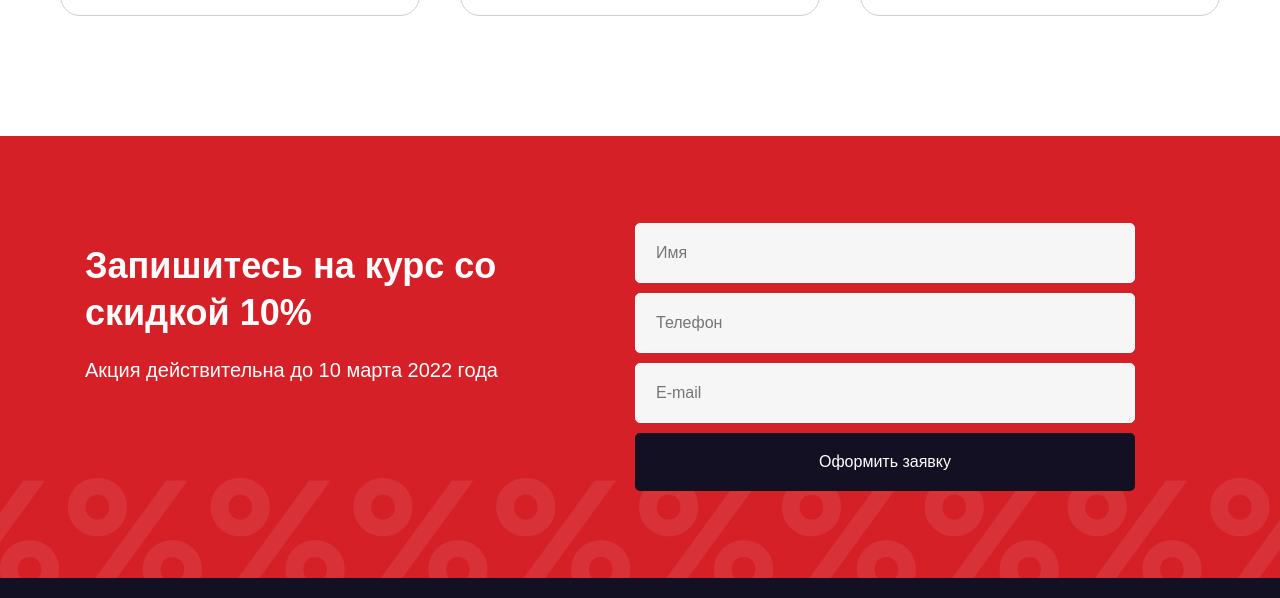
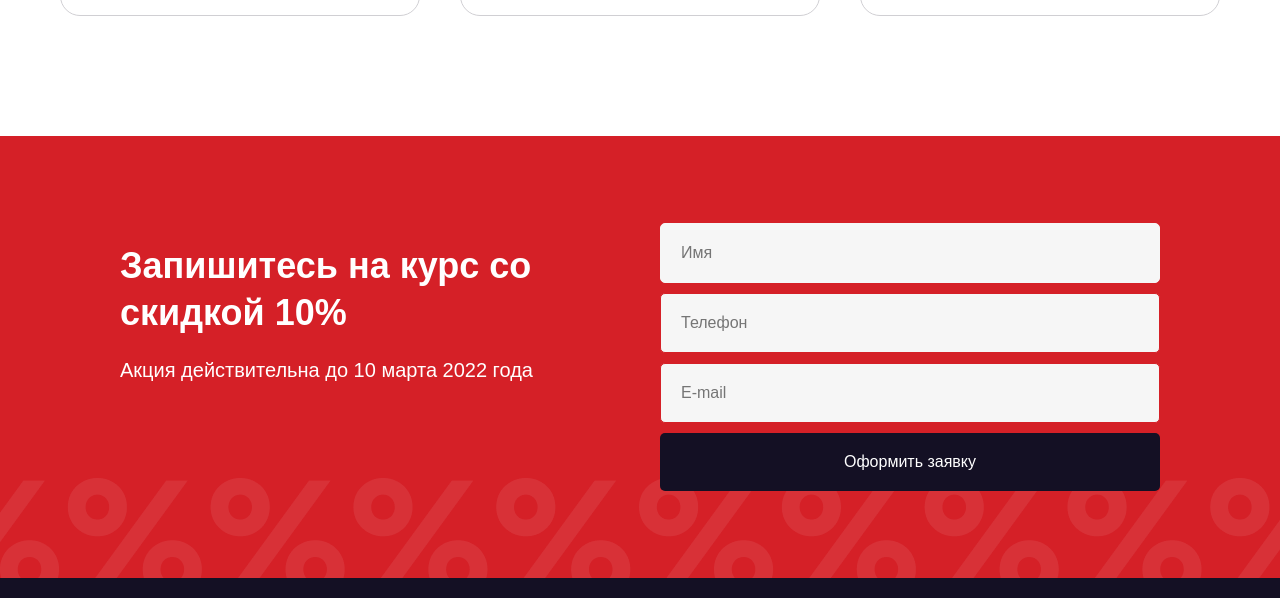
Before and after one commit to Tso1ka/BLOCK2, a website built with webpack: page src/pages/index.html in a window 1280 px wide. Shown: the part 3783-4381 px from the top of the page. Built offline with nearby package versions, Linux system fonts and the light colour scheme; a web font is replaced by a local one.

Commit message:
creating structure

```diff
--- a/src/pages/index.html
+++ b/src/pages/index.html
@@ -248,10 +248,10 @@
                   <input class="input" type="text" placeholder="Имя" />
                 </label>
                 <label>
-                  <input class="input" type="text" placeholder="Телефон" />
+                  <input class="input input--error" type="text" placeholder="Телефон" />
                 </label>
                 <label>
-                  <input class="input" type="email" placeholder="E-mail" />
+                  <input class="input input--error" type="email" placeholder="E-mail" />
                 </label>
                 <button class="form-group__button btn--dark" type="submit">Оформить заявку</button>
               </form>
--- a/src/styles/blocks/form-section.scss
+++ b/src/styles/blocks/form-section.scss
@@ -7,13 +7,13 @@
   background-repeat: repeat-x;
   background-size: auto;
   padding: 87px 0;
+  flex-wrap: nowrap;
 
   .form-section__content {
     display: flex;
     justify-content: center;
     align-items: flex-start;
     flex-wrap: wrap;
-    flex: 1;
     gap: 50px;
 
     .form-info {
@@ -25,14 +25,15 @@
       gap: 20px;
       color: $text-color-secondary;
       margin-top: 20px;
-      flex-basis: 500px;
       line-height: 1.3;
+      flex: 1;
+      min-width: 400px;
+      margin-left: 60px;
 
       &__title {
         font-weight: 600;
         font-size: 36px;
         min-width: min-content;
-
       }
 
       &__subtitle {
@@ -44,7 +45,7 @@
     .form-section__form {
       display: flex;
       flex-direction: column;
-      justify-content: center;
+      justify-content: flex-start;
       align-items: stretch;
       gap: 10px;
       flex-basis: 500px;
@@ -61,7 +62,7 @@
 
         .input {
           box-sizing: border-box;
-          border: 1px solid $controls-color-primary;
+          border: 1px solid $border-color-bg;
           background-color: $controls-bg-light;
           padding: 20px;
           border-radius: 5px;
@@ -69,11 +70,11 @@
           max-width: 100%;
 
           &:focus {
-            border-color: $border-focus;
+            border-color: $border-color-focus;
           }
 
           &--error {
-            border-color: $border-error;
+            border-color: $border-color-error;
           }
         }
       }
--- a/src/styles/variables.scss
+++ b/src/styles/variables.scss
@@ -31,5 +31,6 @@
 
 // Границы
 $border-light: 1px solid #d0cfd3;
-$border-focus: 1px solid #000000;
-$border-error: 1px solid $accent-color;
+$border-color-bg: #f6f6f6;
+$border-color-focus: #000000;
+$border-color-error: $accent-color;
```
